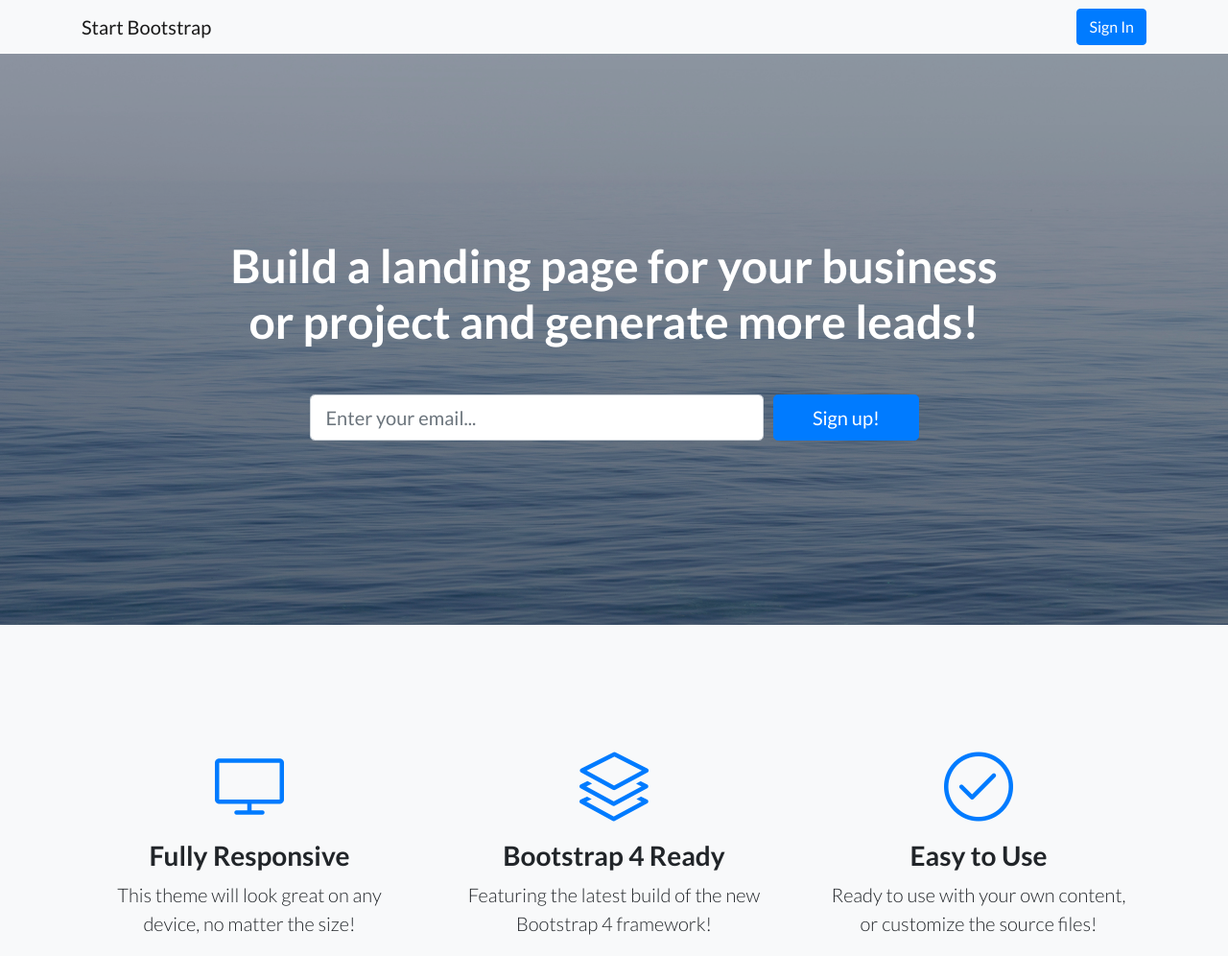
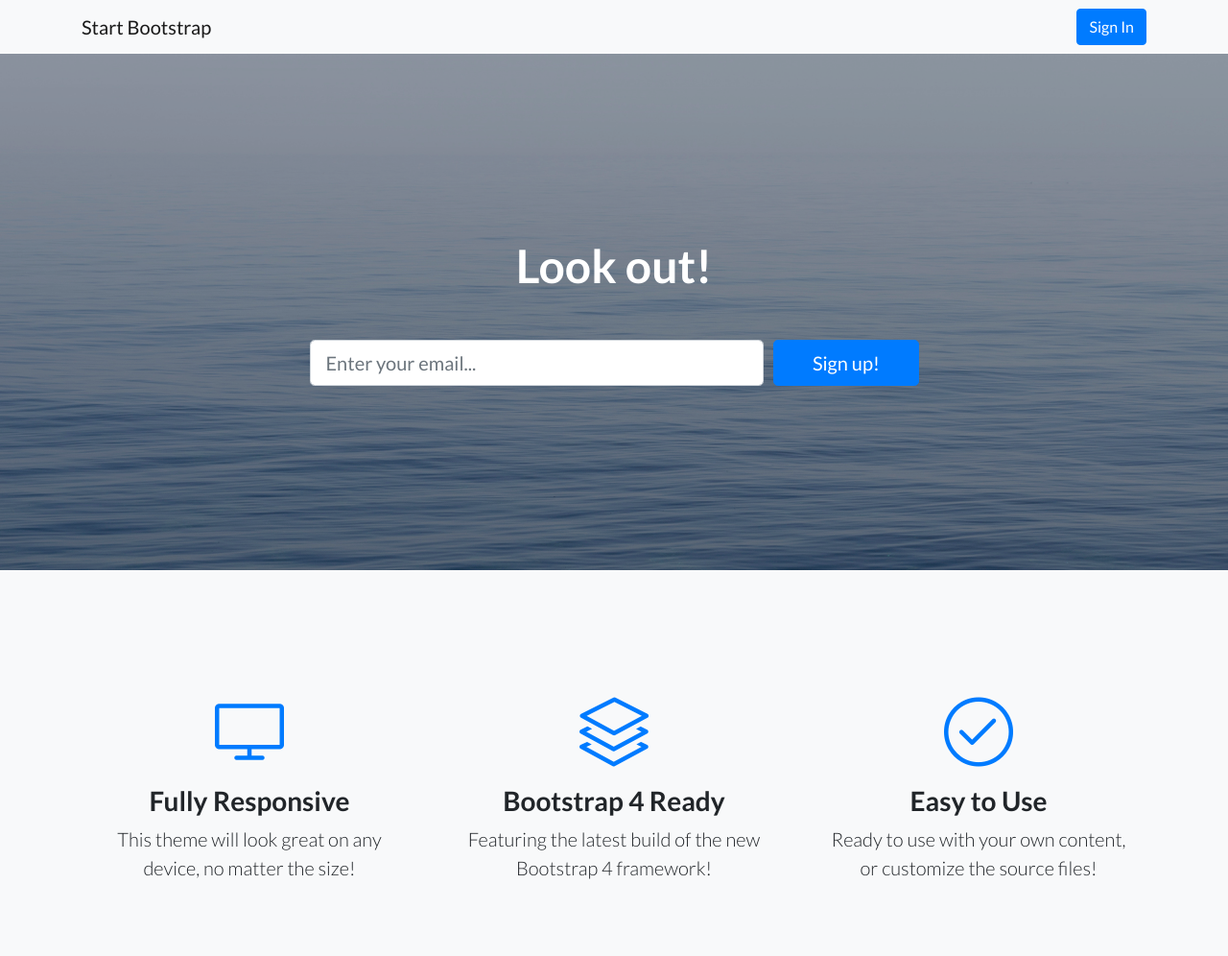
Before and after one commit to ahmadabugosh/landingpagejune2019, a website: page index.html in a window 1280 px wide. Shown: the top 996 px of the page at 96% size. Drawn offline with Linux system fonts and the light colour scheme.

Commit message:
change heading

```diff
--- a/index.html
+++ b/index.html
@@ -39,7 +39,7 @@
     <div class="container">
       <div class="row">
         <div class="col-xl-9 mx-auto">
-          <h1 class="mb-5">Build a landing page for your business or project and generate more leads!</h1>
+          <h1 class="mb-5">Look out!</h1>
         </div>
         <div class="col-md-10 col-lg-8 col-xl-7 mx-auto">
           <form>
```
